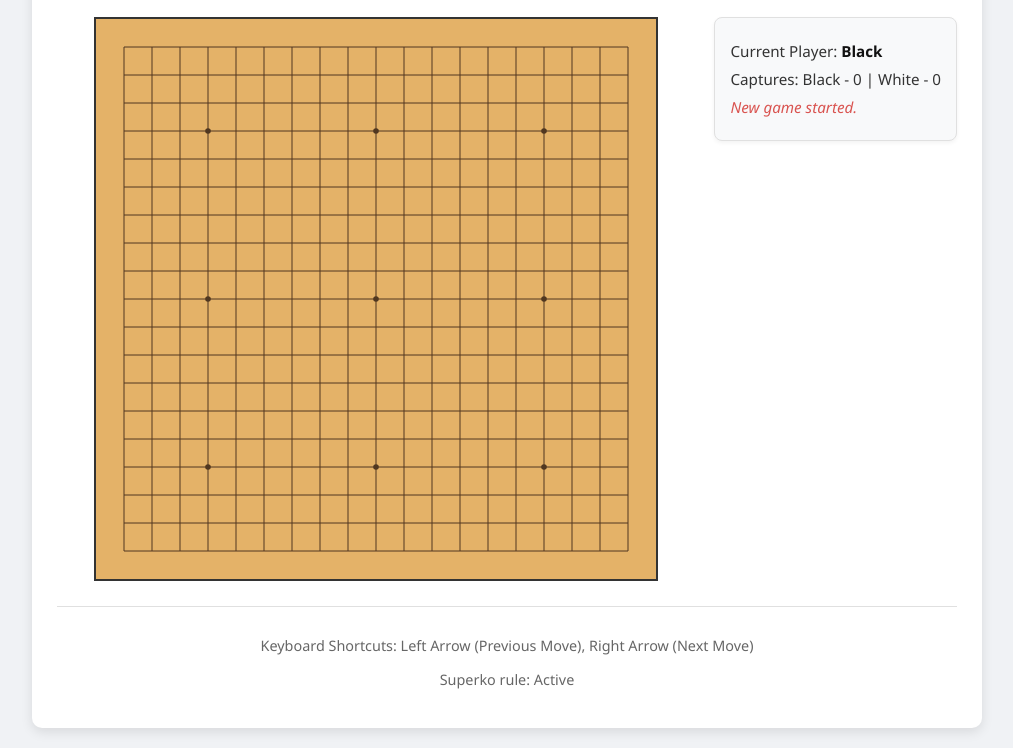
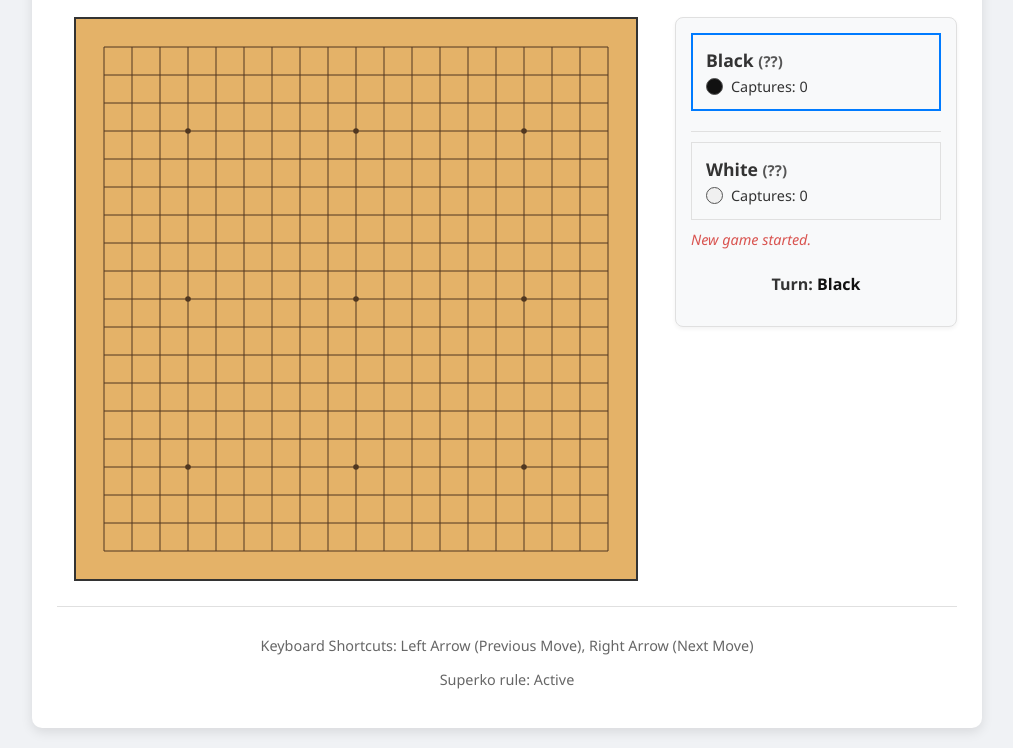
Before and after one commit to psy777/Simple-Go, a plain HTML site: page index.html in a window 1280 px wide. Shown: the part 152-900 px from the top of the page, without its empty margins (133-1146 px from the left). Drawn offline with Linux system fonts and the light colour scheme.

Commit message:
refinement to the editor and dialogue box

```diff
--- a/index.html
+++ b/index.html
@@ -29,9 +29,23 @@
                 <canvas id="go-board-canvas"></canvas>
             </div>
             <div id="game-info">
-                <p>Current Player: <span id="current-player">Black</span></p>
-                <p>Captures: Black - <span id="black-captures">0</span> | White - <span id="white-captures">0</span></p>
+                <div class="player-info" id="player-info-black">
+                    <h3 class="player-name">Black <span class="player-rank">(??)</span></h3>
+                    <div class="player-details">
+                        <span class="player-color-indicator black"></span>
+                        <p>Captures: <span id="black-captures">0</span></p>
+                    </div>
+                </div>
+                <hr class="player-info-divider">
+                <div class="player-info" id="player-info-white">
+                    <h3 class="player-name">White <span class="player-rank">(??)</span></h3>
+                    <div class="player-details">
+                        <span class="player-color-indicator white"></span>
+                        <p>Captures: <span id="white-captures">0</span></p>
+                    </div>
+                </div>
                 <p id="status-message"></p>
+                <p id="current-turn-indicator">Turn: <span id="current-player-turn">Black</span></p>
             </div>
         </main>
 
--- a/script.js
+++ b/script.js
@@ -6,10 +6,20 @@ document.addEventListener('DOMContentLoaded', () => {
     const loadSgfBtn = document.getElementById('load-sgf-btn');
     const sgfFileInput = document.getElementById('sgf-file-input');
     const saveSgfBtn = document.getElementById('save-sgf-btn');
-    const currentPlayerSpan = document.getElementById('current-player');
+    // Player Info Elements
+    const blackPlayerNameSpan = document.querySelector('#player-info-black .player-name');
+    const blackPlayerRankSpan = document.querySelector('#player-info-black .player-rank');
     const blackCapturesSpan = document.getElementById('black-captures');
+    const whitePlayerNameSpan = document.querySelector('#player-info-white .player-name');
+    const whitePlayerRankSpan = document.querySelector('#player-info-white .player-rank');
     const whiteCapturesSpan = document.getElementById('white-captures');
+    const currentPlayerTurnSpan = document.getElementById('current-player-turn');
     const statusMessageP = document.getElementById('status-message');
+
+    // Placeholder for player names and ranks (can be loaded from SGF or set by user later)
+    let playerNames = { black: "Black", white: "White" };
+    let playerRanks = { black: "??", white: "??" };
+
 
     let boardSize = parseInt(boardSizeSelect.value);
     let squareSize;
@@ -142,17 +152,45 @@ document.addEventListener('DOMContentLoaded', () => {
     }
 
     function updateGameInfo() {
-        currentPlayerSpan.textContent = currentPlayer === 1 ? 'Black' : 'White';
-        currentPlayerSpan.style.color = currentPlayer === 1 ? STONE_COLOR.BLACK : STONE_COLOR.WHITE;
-        // For white player, ensure text is readable on light background
-        if (currentPlayer === 2) {
-             currentPlayerSpan.style.backgroundColor = STONE_COLOR.BLACK; // Or a dark grey
-        } else {
-            currentPlayerSpan.style.backgroundColor = 'transparent';
+        // Update player names and ranks (currently static, could be dynamic)
+        blackPlayerNameSpan.textContent = `${playerNames.black} `;
+        const blackRankElement = document.createElement('span');
+        blackRankElement.className = 'player-rank';
+        blackRankElement.textContent = `(${playerRanks.black})`;
+        blackPlayerNameSpan.appendChild(blackRankElement);
+
+
+        whitePlayerNameSpan.textContent = `${playerNames.white} `;
+        const whiteRankElement = document.createElement('span');
+        whiteRankElement.className = 'player-rank';
+        whiteRankElement.textContent = `(${playerRanks.white})`;
+        whitePlayerNameSpan.appendChild(whiteRankElement);
+
+        // Update captures
+        blackCapturesSpan.textContent = blackCaptures;
+        whiteCapturesSpan.textContent = whiteCaptures;
+
+        // Update current turn indicator
+        const turnPlayerName = currentPlayer === 1 ? playerNames.black : playerNames.white;
+        currentPlayerTurnSpan.textContent = turnPlayerName;
+        currentPlayerTurnSpan.style.color = currentPlayer === 1 ? STONE_COLOR.BLACK : STONE_COLOR.WHITE;
+        currentPlayerTurnSpan.style.fontWeight = 'bold';
+        if (currentPlayer === 2) { // White player
+            currentPlayerTurnSpan.style.backgroundColor = STONE_COLOR.BLACK; // Dark background for light text
+            currentPlayerTurnSpan.style.padding = '2px 4px';
+            currentPlayerTurnSpan.style.borderRadius = '3px';
+        } else { // Black player
+            currentPlayerTurnSpan.style.backgroundColor = 'transparent';
+            currentPlayerTurnSpan.style.padding = '0';
         }
 
-        blackCapturesSpan.textContent = blackCaptures;
-        whiteCapturesSpan.textContent = whiteCaptures;
+        // Highlight active player (optional, could add a class to player-info div)
+        document.getElementById('player-info-black').style.border = currentPlayer === 1 ? '2px solid #007bff' : '1px solid #e0e0e0';
+        document.getElementById('player-info-white').style.border = currentPlayer === 2 ? '2px solid #007bff' : '1px solid #e0e0e0';
+        document.getElementById('player-info-black').style.padding = currentPlayer === 1 ? '13px' : '14px'; // Keep padding consistent
+        document.getElementById('player-info-white').style.padding = currentPlayer === 2 ? '13px' : '14px';
+
+
     }
 
     // Event Listeners
@@ -191,12 +229,24 @@ document.addEventListener('DOMContentLoaded', () => {
             rules: "Japanese" // Default, can be extracted if present (e.g. RU[Japanese])
         };
 
-        // Extract properties like SZ, KM
+        // Extract properties like SZ, KM, PB, PW, BR, WR
         const sizeMatch = sgfString.match(/SZ\[(\d+)\]/);
         if (sizeMatch) data.size = parseInt(sizeMatch[1]);
 
         const komiMatch = sgfString.match(/KM\[([\d\.]+)\]/);
         if (komiMatch) data.komi = parseFloat(komiMatch[1]);
+
+        const blackNameMatch = sgfString.match(/PB\[([^\]]+)\]/);
+        if (blackNameMatch) data.blackName = blackNameMatch[1];
+
+        const whiteNameMatch = sgfString.match(/PW\[([^\]]+)\]/);
+        if (whiteNameMatch) data.whiteName = whiteNameMatch[1];
+
+        const blackRankMatch = sgfString.match(/BR\[([^\]]+)\]/);
+        if (blackRankMatch) data.blackRank = blackRankMatch[1];
+
+        const whiteRankMatch = sgfString.match(/WR\[([^\]]+)\]/);
+        if (whiteRankMatch) data.whiteRank = whiteRankMatch[1];
 
         // Extract moves: sequence of ;B[xy] or ;W[xy]
         // This is a simplified parser, assumes one main variation.
@@ -222,8 +272,11 @@ document.addEventListener('DOMContentLoaded', () => {
         boardSizeSelect.value = sgfData.size.toString(); // Update dropdown
         initGame(); // Resets board, player, history, captures, gameMoves
 
-        // Override komi if needed (not directly used in current display but good to have)
-        // console.log("Komi from SGF:", sgfData.komi);
+        // Update player names and ranks from SGF if available
+        if (sgfData.blackName) playerNames.black = sgfData.blackName;
+        if (sgfData.whiteName) playerNames.white = sgfData.whiteName;
+        if (sgfData.blackRank) playerRanks.black = sgfData.blackRank;
+        if (sgfData.whiteRank) playerRanks.white = sgfData.whiteRank;
 
         // Store all moves from SGF into gameMoves
         gameMoves = sgfData.moves.map(m => ({ ...m })); // Make a copy
@@ -338,7 +391,7 @@ document.addEventListener('DOMContentLoaded', () => {
             return null;
         }
 
-        let sgf = `(;GM[1]FF[4]CA[UTF-8]AP[ClineGo:1.0]KM[6.5]SZ[${boardSize}]PB[Black]PW[White]DT[${new Date().toISOString().slice(0,10)}]`;
+        let sgf = `(;GM[1]FF[4]CA[UTF-8]AP[ClineGo:1.0]KM[6.5]SZ[${boardSize}]PB[${playerNames.black}]PW[${playerNames.white}]BR[${playerRanks.black}]WR[${playerRanks.white}]DT[${new Date().toISOString().slice(0,10)}]`;
 
         gameMoves.forEach(move => {
             const playerChar = move.player === 1 ? 'B' : 'W';
--- a/style.css
+++ b/style.css
@@ -90,22 +90,79 @@ main {
     padding: 15px;
     border-radius: 8px;
     border: 1px solid #e0e0e0;
-    min-width: 200px; /* Minimum width for game info */
+    width: 250px; /* Fixed width */
+    min-height: 220px; /* Minimum height to accommodate content */
     box-shadow: 0 2px 4px rgba(0,0,0,0.05);
+    display: flex;
+    flex-direction: column;
+    justify-content: space-around; /* Distribute space for a more static feel */
 }
 
-#game-info p {
-    margin: 8px 0;
-    font-size: 0.95em;
+.player-info {
+    margin-bottom: 10px;
 }
 
-#current-player {
-    font-weight: bold;
+.player-info .player-name {
+    font-size: 1.1em;
+    margin: 0 0 5px 0;
+    color: #333;
+}
+
+.player-info .player-rank {
+    font-size: 0.85em;
+    color: #555;
+}
+
+.player-details {
+    display: flex;
+    align-items: center;
+    gap: 8px;
+    font-size: 0.9em;
+}
+
+.player-color-indicator {
+    width: 15px;
+    height: 15px;
+    border-radius: 50%;
+    border: 1px solid #555;
+}
+
+.player-color-indicator.black {
+    background-color: #111;
+}
+
+.player-color-indicator.white {
+    background-color: #f0f0f0;
+}
+
+.player-info p { /* For captures text */
+    margin: 0;
+}
+
+.player-info-divider {
+    border: 0;
+    height: 1px;
+    background-color: #e0e0e0;
+    margin: 10px 0;
 }
 
 #status-message {
+    margin-top: auto; /* Pushes status message towards the bottom */
     color: #d9534f; /* Red for errors/warnings, can be changed dynamically */
     font-style: italic;
+    font-size: 0.9em;
+    min-height: 1.2em; /* Reserve space for one line */
+}
+
+#current-turn-indicator {
+    font-weight: bold;
+    text-align: center;
+    margin-top: 10px;
+    font-size: 1em;
+}
+
+#current-player-turn {
+    /* Style will be set by JS */
 }
 
 footer {
```
